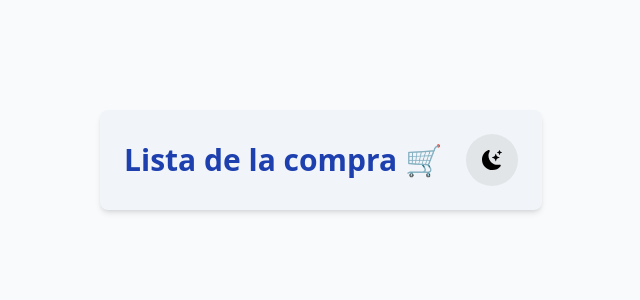
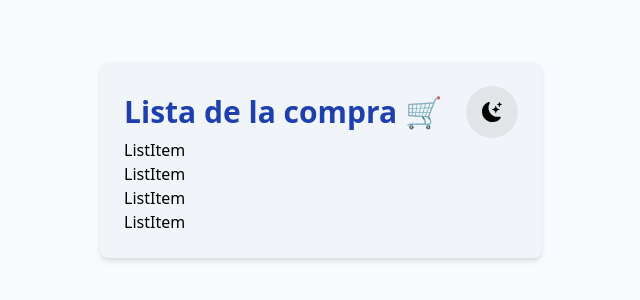
Before and after one commit to mperezpizarro/lista-compra, a React (Vite) app: page / in a window 1280 px wide. Shown: the part 240-540 px from the top of the page, without its empty margins (319-959 px from the left). Built offline with nearby package versions, Linux system fonts and the light colour scheme.

Commit message:
Added list

```diff
--- a/src/App.tsx
+++ b/src/App.tsx
@@ -1,11 +1,13 @@
-import { useState, useEffect } from 'react'
-import { Navbar } from './components'
-import { BsFillMoonStarsFill, BsFillSunFill } from 'react-icons/bs'
+import React, { useState, useEffect } from 'react'
+import { Navbar, ListContainer, ListItem } from './components'
+import { BsFillMoonStarsFill, BsFillSunFill, BsFillTrashFill } from 'react-icons/bs'
 
 const App = () => {
   const [isDark, setIsDark] = useState(false)
 
   const switchTheme = () => {setIsDark(!isDark)}
+
+  const tmp = ['Agua', 'Pasta', 'Masa de pizza', 'Queso Chéddar']
 
   useEffect(() => {
     if (window.matchMedia("(prefers-color-scheme: dark)").matches)
@@ -21,6 +23,18 @@ const App = () => {
         <Navbar>
           <button className='text-xl p-4 rounded-full bg-[#00000011] dark:bg-[#ffffff11]' onClick={switchTheme}>{isDark ? <BsFillSunFill /> : <BsFillMoonStarsFill />}</button>
         </Navbar>
+        <ListContainer>
+          {tmp.map((objeto, index): JSX.Element => {
+            return(
+              <ListItem key={index}>
+                <>
+                  {objeto}
+                  <button><BsFillTrashFill /></button>
+                </>
+              </ListItem>
+            )
+          })}
+        </ListContainer>
       </div>
     </main>
   )
```
